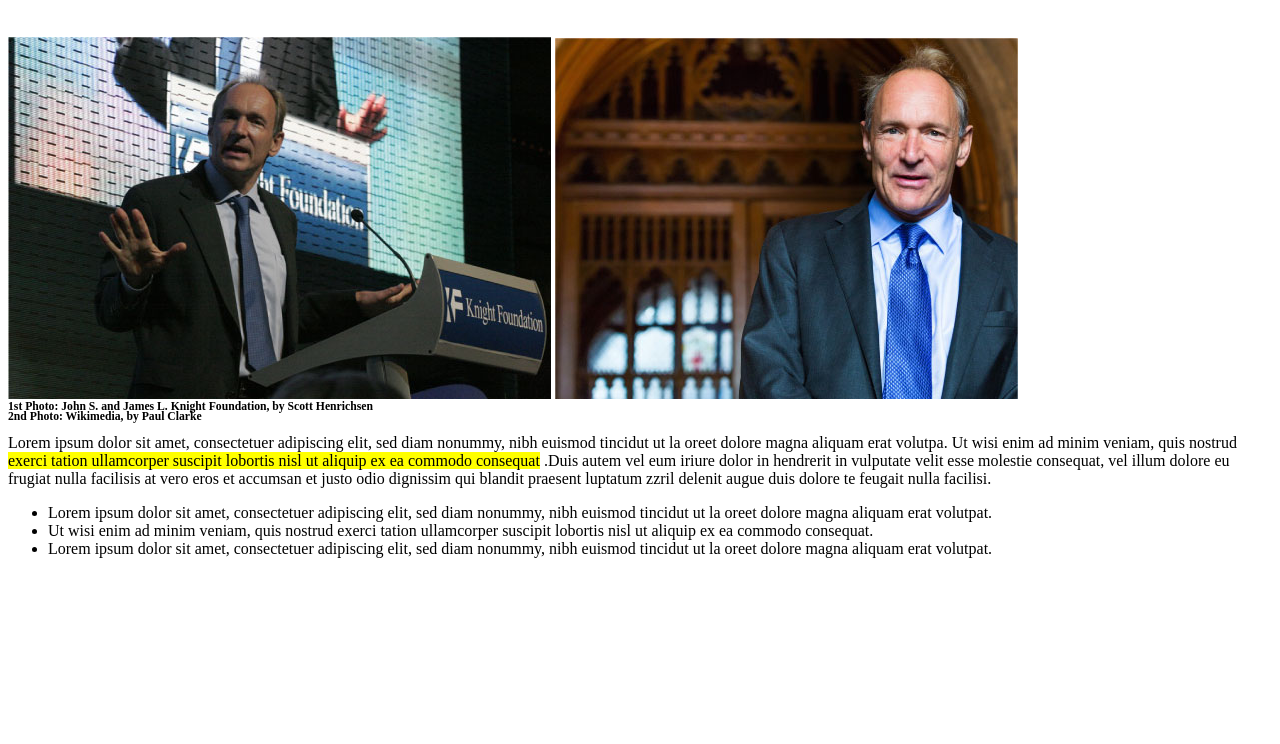
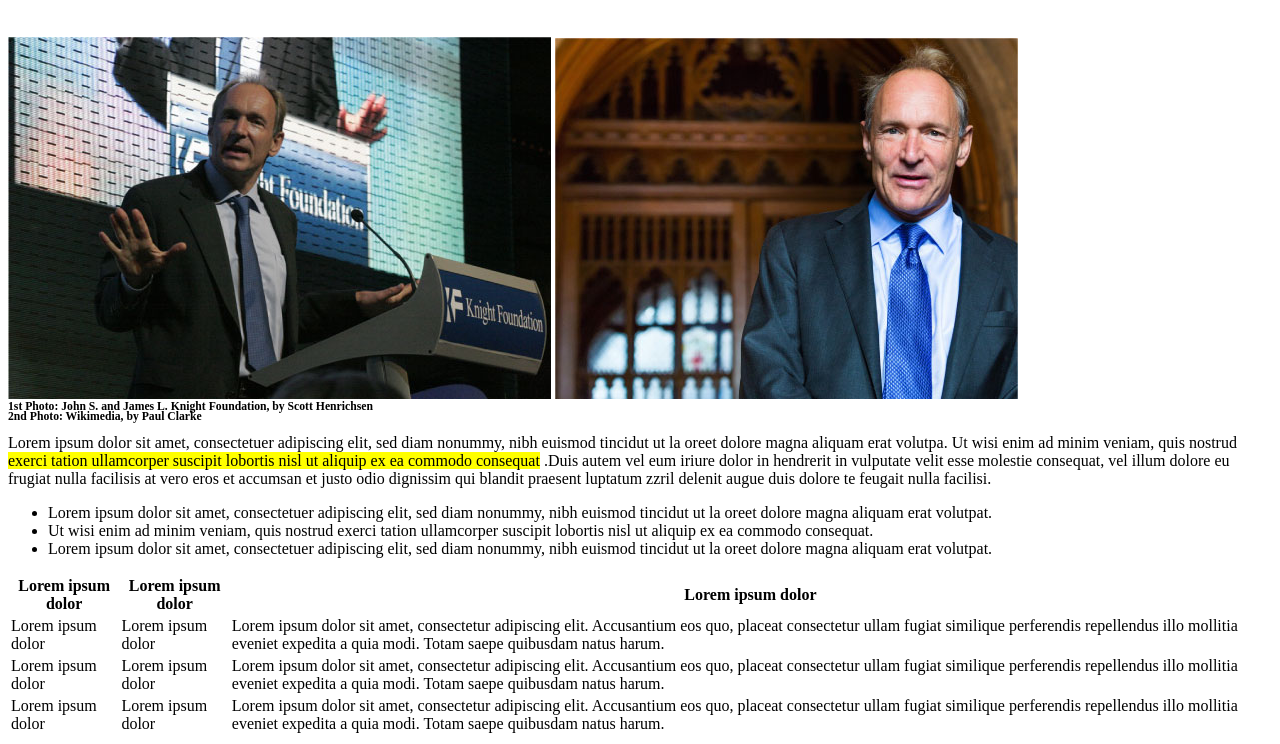
Before and after one commit to dianatoti/html-css-booleaner, a plain HTML site: page index.html in a window 1280 px wide. Shown: the part 460-1204 px from the top of the page. Before the commit the page ends 1034 px from the top, so only its background shows below. Drawn offline with Linux system fonts and the light colour scheme.

Commit message:
feat: tabella aggiunta in html (wip)

```diff
--- a/index.html
+++ b/index.html
@@ -49,6 +49,37 @@
             <li>Lorem ipsum dolor sit amet, consectetuer adipiscing elit, sed diam nonummy, nibh euismod tincidut ut la
                 oreet dolore magna aliquam erat volutpat.</li>
         </ul>
+        <!--tabella-->
+        <table class="tabella-booleaner">
+            <thead>
+                <tr>
+                    <th>Lorem ipsum dolor</th>
+                    <th>Lorem ipsum dolor</th>
+                    <th>Lorem ipsum dolor</th>
+                </tr>
+            </thead>
+            <tbody>
+                <tr>
+                    <td>Lorem ipsum dolor</td>
+                    <td>Lorem ipsum dolor</td>
+                    <td>Lorem ipsum dolor sit amet, consectetur adipiscing elit. Accusantium eos quo, placeat
+                        consectetur ullam fugiat similique perferendis repellendus illo mollitia eveniet expedita a quia
+                        modi. Totam saepe quibusdam natus harum.</td>
+                </tr>
+                <tr>
+                    <td>Lorem ipsum dolor</td>
+                    <td>Lorem ipsum dolor</td>
+                    <td>Lorem ipsum dolor sit amet, consectetur adipiscing elit. Accusantium eos quo, placeat
+                        consectetur ullam fugiat similique perferendis repellendus illo mollitia eveniet expedita a quia
+                        modi. Totam saepe quibusdam natus harum.</td>
+                </tr>
+                <tr>
+                    <td>Lorem ipsum dolor</td>
+                    <td>Lorem ipsum dolor</td>
+                    <td>Lorem ipsum dolor sit amet, consectetur adipiscing elit. Accusantium eos quo, placeat consectetur ullam fugiat similique perferendis repellendus illo mollitia eveniet expedita a quia modi. Totam saepe quibusdam natus harum.</td>
+                </tr>
+            </tbody>
+        </table>
     </div>
 </body>
 
```
